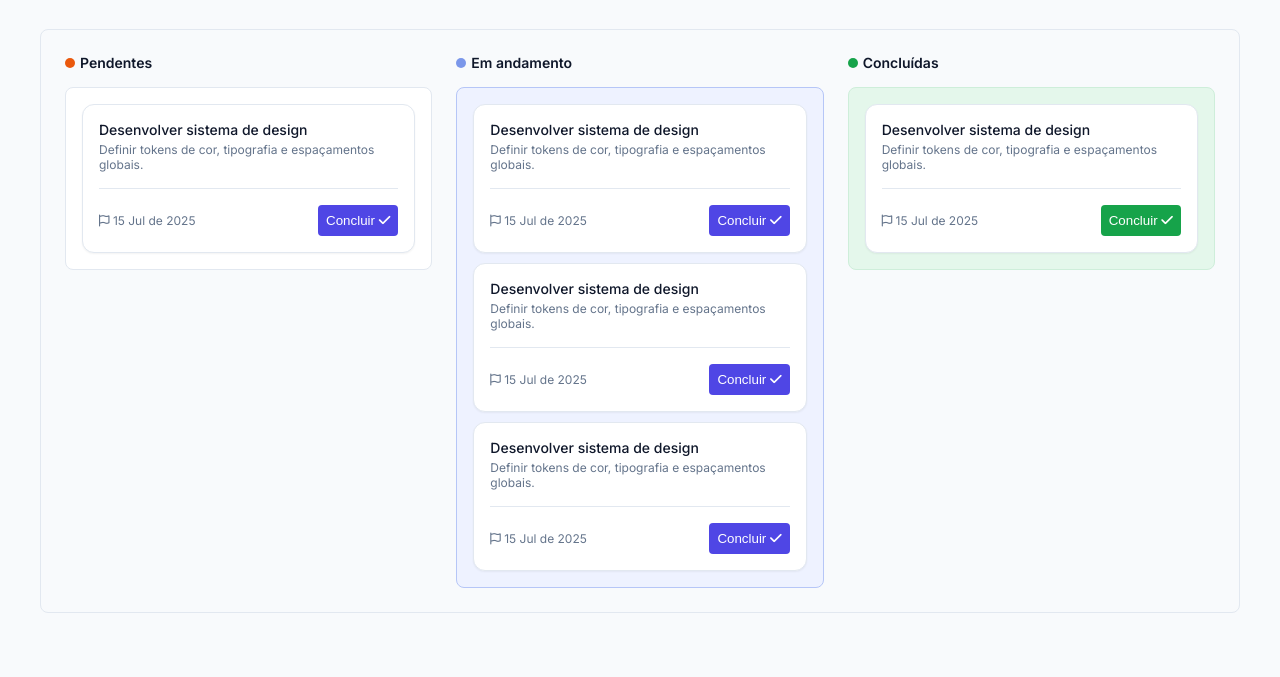
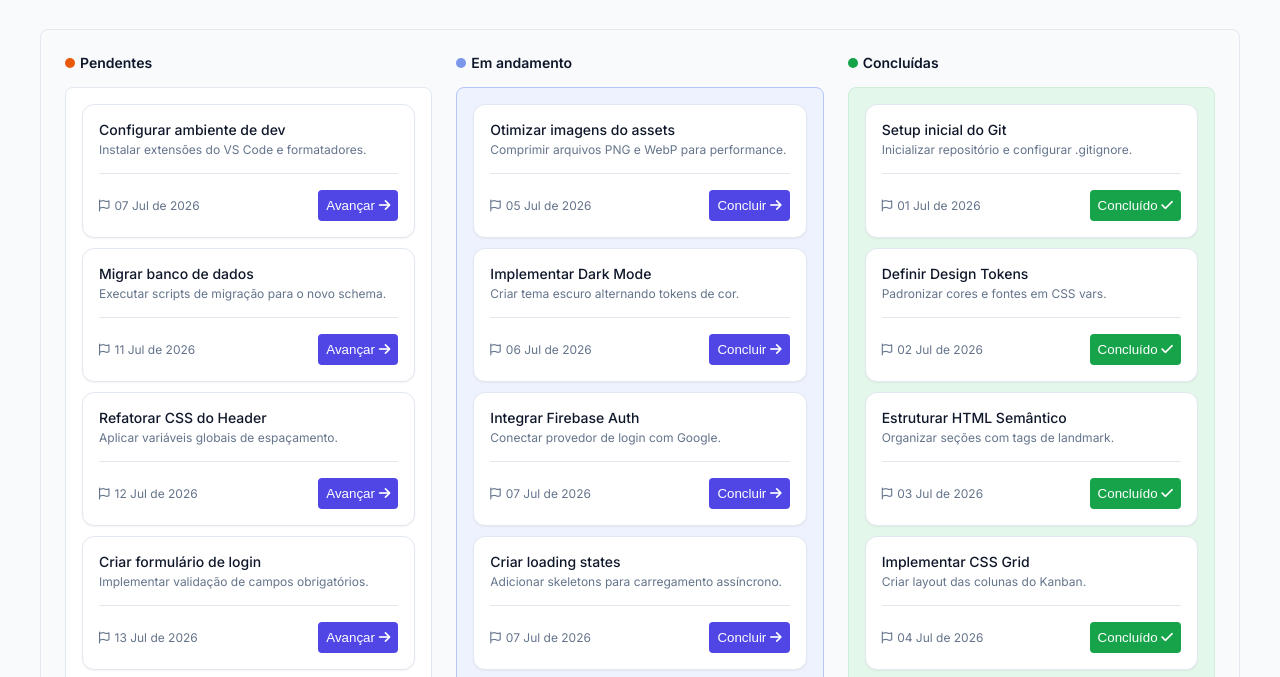
Before and after one commit to BrenoPina/dev-task, a plain HTML site: page index.html in a window 1280 px wide. Shown: the part 90-767 px from the top of the page. Drawn offline with Linux system fonts and the light colour scheme.

Commit message:
feat: implement dynamic board rendering

```diff
--- /dev/null
+++ b/data.js
@@ -0,0 +1,140 @@
+export const tasks = [
+  {
+    id: 'task-01',
+    title: 'Configurar ambiente de dev',
+    description: 'Instalar extensões do VS Code e formatadores.',
+    tag: 'Setup',
+    date: '07 Jul de 2026',
+    status: 'todo'
+  },
+  {
+    id: 'task-05',
+    title: 'Migrar banco de dados',
+    description: 'Executar scripts de migração para o novo schema.',
+    tag: 'DB',
+    date: '11 Jul de 2026',
+    status: 'todo'
+  },
+  {
+    id: 'task-06',
+    title: 'Refatorar CSS do Header',
+    description: 'Aplicar variáveis globais de espaçamento.',
+    tag: 'CSS',
+    date: '12 Jul de 2026',
+    status: 'todo'
+  },
+  {
+    id: 'task-07',
+    title: 'Criar formulário de login',
+    description: 'Implementar validação de campos obrigatórios.',
+    tag: 'UI',
+    date: '13 Jul de 2026',
+    status: 'todo'
+  },
+
+  {
+    id: 'task-08',
+    title: 'Otimizar imagens do assets',
+    description: 'Comprimir arquivos PNG e WebP para performance.',
+    tag: 'Performance',
+    date: '05 Jul de 2026',
+    status: 'inprogress'
+  },
+  {
+    id: 'task-09',
+    title: 'Implementar Dark Mode',
+    description: 'Criar tema escuro alternando tokens de cor.',
+    tag: 'UI',
+    date: '06 Jul de 2026',
+    status: 'inprogress'
+  },
+  {
+    id: 'task-10',
+    title: 'Integrar Firebase Auth',
+    description: 'Conectar provedor de login com Google.',
+    tag: 'Auth',
+    date: '07 Jul de 2026',
+    status: 'inprogress'
+  },
+  {
+    id: 'task-11',
+    title: 'Criar loading states',
+    description: 'Adicionar skeletons para carregamento assíncrono.',
+    tag: 'UI',
+    date: '07 Jul de 2026',
+    status: 'inprogress'
+  },
+  {
+    id: 'task-12',
+    title: 'Refatorar `renderBoard`',
+    description: 'Ajustar lógica de fragments para alta performance.',
+    tag: 'Refactor',
+    date: '07 Jul de 2026',
+    status: 'inprogress'
+  },
+  {
+    id: 'task-13',
+    title: 'Criar modal de tarefas',
+    description: 'Desenvolver UI para criação de novas tarefas.',
+    tag: 'UI',
+    date: '07 Jul de 2026',
+    status: 'inprogress'
+  },
+  {
+    id: 'task-14',
+    title: 'Ajustar z-index dos menus',
+    description: 'Corrigir sobreposição de elementos fixos.',
+    tag: 'CSS',
+    date: '07 Jul de 2026',
+    status: 'inprogress'
+  },
+
+  {
+    id: 'task-15',
+    title: 'Setup inicial do Git',
+    description: 'Inicializar repositório e configurar .gitignore.',
+    tag: 'Git',
+    date: '01 Jul de 2026',
+    status: 'completed'
+  },
+  {
+    id: 'task-16',
+    title: 'Definir Design Tokens',
+    description: 'Padronizar cores e fontes em CSS vars.',
+    tag: 'Design',
+    date: '02 Jul de 2026',
+    status: 'completed'
+  },
+  {
+    id: 'task-17',
+    title: 'Estruturar HTML Semântico',
+    description: 'Organizar seções com tags de landmark.',
+    tag: 'HTML',
+    date: '03 Jul de 2026',
+    status: 'completed'
+  },
+  {
+    id: 'task-18',
+    title: 'Implementar CSS Grid',
+    description: 'Criar layout das colunas do Kanban.',
+    tag: 'CSS',
+    date: '04 Jul de 2026',
+    status: 'completed'
+  },
+  {
+    id: 'task-19',
+    title: 'Criar lógica de render',
+    description: 'Implementar função de renderização segura.',
+    tag: 'JS',
+    date: '05 Jul de 2026',
+    status: 'completed'
+  },
+  {
+    id: 'task-20',
+    title: 'Adicionar ícones FontAwesome',
+    description: 'Configurar biblioteca de ícones para o app.',
+    tag: 'Assets',
+    date: '06 Jul de 2026',
+    status: 'completed'
+  }
+];
--- a/index.html
+++ b/index.html
@@ -30,68 +30,15 @@
     <main class="board container">
       <section class="column" data-status="todo">
         <h2 class="column__title column__title--todo">Pendentes</h2>
-        <ul class="column__list column__list--todo">
-          <li class="column__card">
-            <div class="card__content">
-              <h3 class="card__title">Desenvolver sistema de design</h3>
-              <p class="card__description">Definir tokens de cor, tipografia e espaçamentos globais.</p>
-            </div>
-            <div class="card__info">
-              <span> <i class="fa-regular fa-flag" aria-hidden="true"></i> 15 Jul de 2025</span>
-              <button class="btn-concluir">Concluir <i class="fa-solid fa-check" aria-hidden="true"></i></button>
-            </div>
-          </li>
-        </ul>
+        <ul class="column__list column__list--todo"></ul>
       </section>
       <section class="column" data-status="inprogress">
         <h2 class="column__title column__title--inprogress">Em andamento</h2>
-        <ul class="column__list column__list--inprogress">
-          <li class="column__card">
-            <div class="card__content">
-              <h3 class="card__title">Desenvolver sistema de design</h3>
-              <p class="card__description">Definir tokens de cor, tipografia e espaçamentos globais.</p>
-            </div>
-            <div class="card__info">
-              <span> <i class="fa-regular fa-flag" aria-hidden="true"></i> 15 Jul de 2025</span>
-              <button class="btn-concluir">Concluir <i class="fa-solid fa-check" aria-hidden="true"></i></button>
-            </div>
-          </li>
-          <li class="column__card">
-            <div class="card__content">
-              <h3 class="card__title">Desenvolver sistema de design</h3>
-              <p class="card__description">Definir tokens de cor, tipografia e espaçamentos globais.</p>
-            </div>
-            <div class="card__info">
-              <span> <i class="fa-regular fa-flag" aria-hidden="true"></i> 15 Jul de 2025</span>
-              <button class="btn-concluir">Concluir <i class="fa-solid fa-check" aria-hidden="true"></i></button>
-            </div>
-          </li>
-          <li class="column__card">
-            <div class="card__content">
-              <h3 class="card__title">Desenvolver sistema de design</h3>
-              <p class="card__description">Definir tokens de cor, tipografia e espaçamentos globais.</p>
-            </div>
-            <div class="card__info">
-              <span> <i class="fa-regular fa-flag" aria-hidden="true"></i> 15 Jul de 2025</span>
-              <button class="btn-concluir">Concluir <i class="fa-solid fa-check" aria-hidden="true"></i></button>
-            </div>
-          </li>
-        </ul>
+        <ul class="column__list column__list--inprogress"></ul>
       </section>
       <section class="column" data-status="completed">
         <h2 class="column__title column__title--completed">Concluídas</h2>
-        <ul class="column__list column__list--completed">
-          <li class="column__card">
-            <div class="card__content">
-              <h3 class="card__title">Desenvolver sistema de design</h3>
-              <p class="card__description">Definir tokens de cor, tipografia e espaçamentos globais.</p>
-            </div>
-            <div class="card__info">
-              <span> <i class="fa-regular fa-flag" aria-hidden="true"></i> 15 Jul de 2025</span>
-              <button class="btn-concluir">Concluir <i class="fa-solid fa-check" aria-hidden="true"></i></button>
-            </div>
-          </li>
-        </ul>
+        <ul class="column__list column__list--completed"></ul>
       </section>
     </main>
   </body>
--- a/src/css/board.css
+++ b/src/css/board.css
@@ -100,27 +100,34 @@
   justify-content: space-between;
 }
 
-.card__info span {
+.card__date {
   color: var(--color-text-muted);
   font-size: 1.2rem;
+  display: flex;
+  align-items: center;
+  gap: 0.5rem;
 }
 
-.btn-concluir {
-  background-color: var(--color-brand-primary);
+.btn-concluir,
+.btn-concluido {
   padding: var(--spacing-sm);
   border-radius: var(--radius-sm);
   color: #fff;
   transition: background 0.3s ease-in-out;
 }
 
-.column__list--completed .btn-concluir {
-  background-color: var(--color-success);
+.btn-concluir {
+  background-color: var(--color-brand-primary);
 }
 
 .btn-concluir:hover {
   background-color: var(--color-brand-primary-hover);
 }
 
-.column__list--completed .btn-concluir:hover {
+.btn-concluido {
+  background-color: var(--color-success);
+}
+
+.btn-concluido:hover {
   background-color: var(--color-success-hover);
 }
--- a/src/js/main.js
+++ b/src/js/main.js
@@ -0,0 +1,88 @@
+import { tasks } from '../../data.js';
+
+const lists = {
+  todo: document.querySelector('.column__list--todo'),
+  inprogress: document.querySelector('.column__list--inprogress'),
+  completed: document.querySelector('.column__list--completed')
+};
+
+function createCardElement(task) {
+  const li = document.createElement('li');
+  li.className = 'column__card';
+  li.dataset.id = task.id;
+
+  const cardContent = document.createElement('div');
+  cardContent.className = 'card__content';
+
+  const cardTitle = document.createElement('h3');
+  cardTitle.className = 'card__title';
+  cardTitle.textContent = task.title;
+
+  const cardDescription = document.createElement('p');
+  cardDescription.className = 'card__description';
+  cardDescription.textContent = task.description;
+
+  cardContent.appendChild(cardTitle);
+  cardContent.appendChild(cardDescription);
+
+  const cardInfo = document.createElement('div');
+  cardInfo.className = 'card__info';
+
+  const cardDate = document.createElement('span');
+  cardDate.className = 'card__date';
+  cardDate.textContent = task.date;
+
+  const iconFlag = document.createElement('i');
+  iconFlag.className = 'fa-regular fa-flag';
+
+  const cardButton = document.createElement('button');
+  if (task.status === 'completed') {
+    cardButton.disabled = true;
+    cardButton.textContent = 'Concluído ';
+    cardButton.className = 'btn-concluido';
+    const iconCheck = document.createElement('i');
+    iconCheck.className = 'fa-solid fa-check';
+    cardButton.appendChild(iconCheck);
+  } else {
+    cardButton.textContent = task.status === 'inprogress' ? 'Concluir ' : 'Avançar ';
+    cardButton.className = 'btn-concluir';
+    const iconArrow = document.createElement('i');
+    iconArrow.className = 'fa-solid fa-arrow-right';
+    cardButton.appendChild(iconArrow);
+  }
+
+  cardDate.prepend(iconFlag);
+  cardInfo.appendChild(cardDate);
+  cardInfo.appendChild(cardButton);
+
+  li.appendChild(cardContent);
+  li.appendChild(cardInfo);
+
+  return li;
+}
+
+function renderBoard(tasks) {
+  Object.values(lists).forEach(list => (list.innerHTML = ''));
+
+  const fragments = {
+    todo: document.createDocumentFragment(),
+    inprogress: document.createDocumentFragment(),
+    completed: document.createDocumentFragment()
+  };
+
+  tasks.forEach(task => {
+    const targetFragment = fragments[task.status];
+    if (targetFragment) {
+      const cardElement = createCardElement(task);
+      targetFragment.appendChild(cardElement);
+    }
+  });
+
+  Object.keys(lists).forEach(status => {
+    if (lists[status] && fragments[status]) {
+      lists[status].appendChild(fragments[status]);
+    }
+  });
+}
+
+renderBoard(tasks);
```
